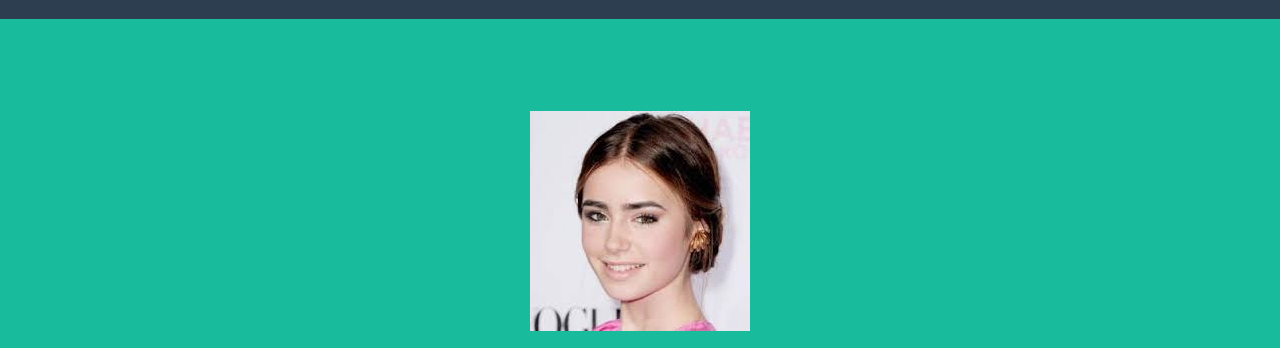
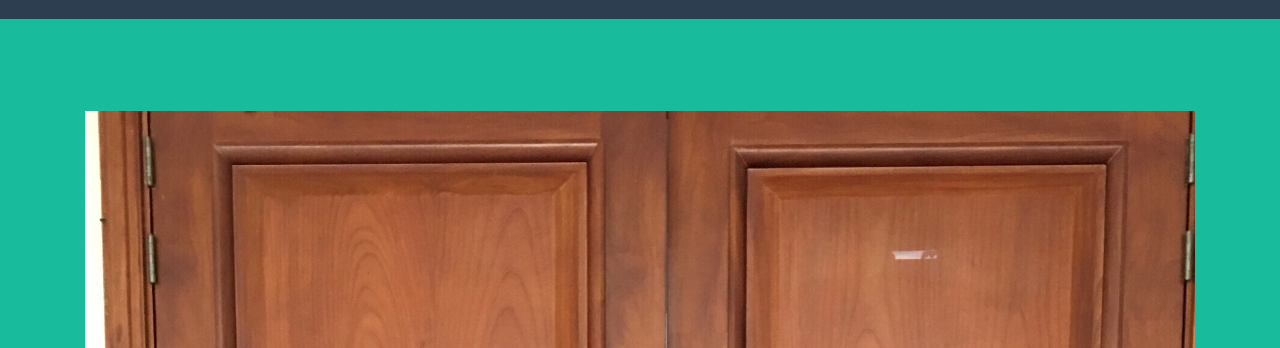
Before and after one commit to Vallerieines/val.github, a website with bundled scripts: page index.html in a window 1280 px wide. Shown: the part 89-437 px from the top of the page. Built offline with nearby package versions, Linux system fonts and the light colour scheme; a script that the page names is missing.

Commit message:
asXDFDXc

```diff
--- a/index.html
+++ b/index.html
@@ -52,7 +52,7 @@
     <!-- Header -->
     <header class="masthead">
       <div class="container">
-        <img class="img-fluid" src="images.jpg" alt="">
+        <img class="img-fluid" src="vall.jpg" alt="">
         <div class="intro-text">
           <span class="name">Vallerie Ines</span>
           <hr class="star-light">
```
Also changed, not shown: vall.JPG (added).
